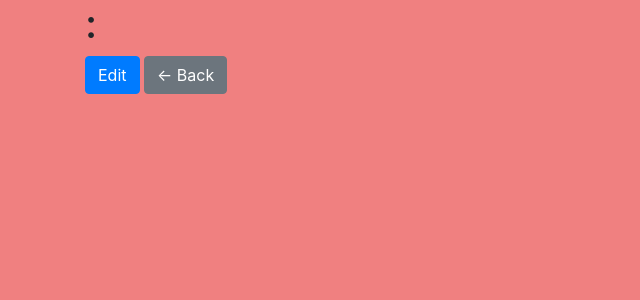
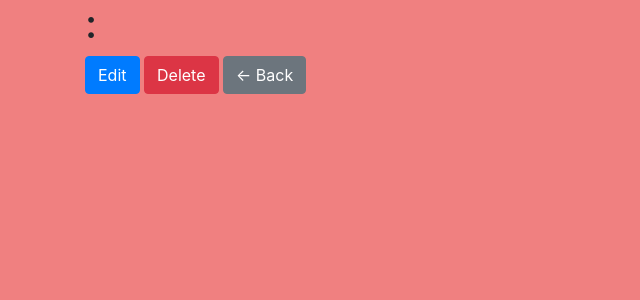
Before and after one commit to larilariv/SewOrganized, a Node server app: page /patterns/2 in a window 1280 px wide. Shown: the top 300 px of the page, without its empty margins (0-640 px from the left). Run offline with Node 20, Linux system fonts and the light colour scheme; data that the repository does not hold is empty; some libraries are stand-ins or nearby versions.

Commit message:
Delete pattern route created and tested, working as it should

```diff
--- a/controllers/patternsController.js
+++ b/controllers/patternsController.js
@@ -58,4 +58,13 @@ router.post("/", (req, res) => {
     .catch(console.error);
 });
 
+router.delete("/:id", (req, res) => {
+  const id = req.params.id;
+  Pattern.findOneAndRemove({ _id: id })
+    .then(() => {
+      res.redirect("/patterns");
+    })
+    .catch(console.error);
+});
+
 module.exports = router;
--- a/index.js
+++ b/index.js
@@ -8,9 +8,9 @@ app.set("view engine", "hbs");
 
 app.use(express.json());
 app.use(express.urlencoded({ extended: true }));
+app.use(express.static(__dirname + "/public"));
 
 app.use(methodOverride("_method"));
-app.use(express.static(__dirname + "/public"));
 
 app.use("/patterns", patternsController);
 
--- a/views/patterns/show.hbs
+++ b/views/patterns/show.hbs
@@ -1,6 +1,11 @@
 <h1>{{brand}}: <a href="{{link}}">{{name}}</a></h1>
 
-<a href="/patterns/{{this.id}}/edit" class="btn btn-primary">Edit</a>
+<a href="/patterns/{{this.id}}" class="btn btn-primary">Edit</a>
+
+<form action="/patterns/{{this.id}}?_method=DELETE" method="POST" class="d-inline">
+  <input type="submit" value="Delete" class="btn btn-danger" />
+</form>
+
 <a href="/patterns" class="btn btn-secondary">&larr; Back</a>
 
 <h2>{{categories}}</h2>
```
